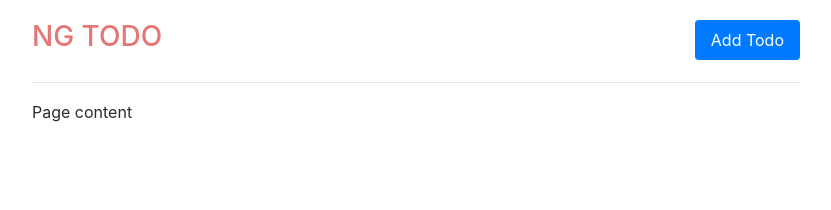
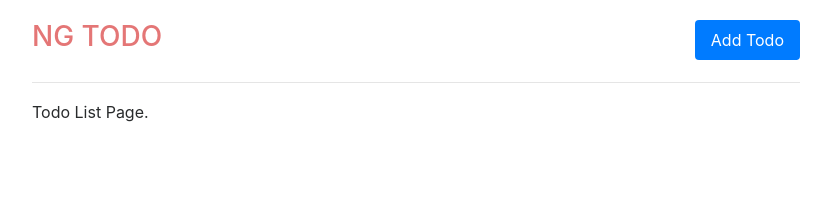
Before and after one commit to Laxmma/ng-todos, an Angular app: page / in a window 1280 px wide. Shown: the top 210 px of the page, without its empty margins (224-1055 px from the left). Built offline with nearby package versions, Linux system fonts and the light colour scheme.

Commit message:
updated app component

```diff
--- a/src/app/app.component.html
+++ b/src/app/app.component.html
@@ -24,7 +24,7 @@
 </header>
 
 <main role="main" class="container">
-    Page content
+    <router-outlet></router-outlet>
 </main>
 
 <footer class="fixed-bottom">
```
